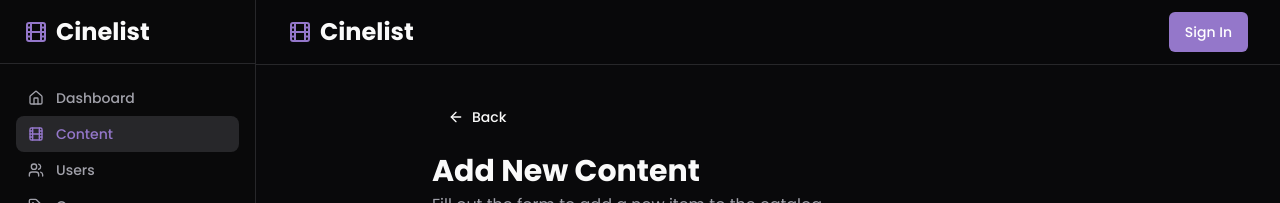
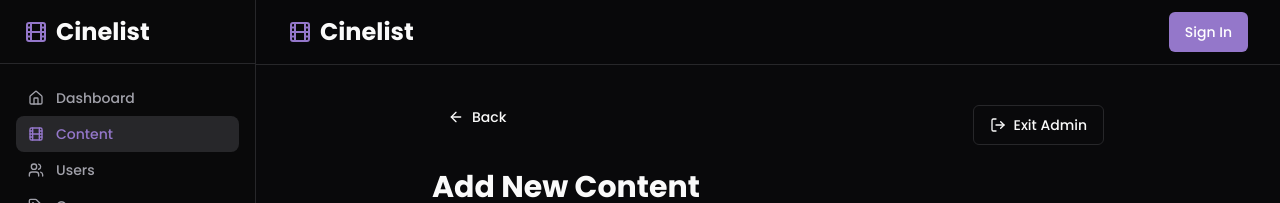
Before and after one commit to kapilkosare/cinelist, a Next.js app: page /admin/movies/new in a window 1280 px wide. Shown: the top 203 px of the page. Built offline with nearby package versions, Linux system fonts and the light colour scheme; no server answers; the database is empty; what @genkit-ai/google-genai, genkit would draw is missing.

Commit message:
updated files

```diff
--- a/src/app/admin/genres/page.tsx
+++ b/src/app/admin/genres/page.tsx
@@ -58,6 +58,7 @@ import { useForm } from 'react-hook-form';
 import { zodResolver } from '@hookform/resolvers/zod';
 import { Label } from '@/components/ui/label';
 import { BackButton } from '@/components/layout/back-button';
+import { ExitAdminButton } from '@/components/layout/exit-admin-button';
 
 const genreSchema = z.object({
   name: z.string().min(1, 'Genre name is required.'),
@@ -158,7 +159,10 @@ export default function AdminGenresPage() {
   return (
     <>
       <AppLayout>
-        <BackButton />
+        <div className="flex justify-between items-center mb-4">
+          <BackButton />
+          <ExitAdminButton />
+        </div>
         <div className="flex items-center justify-between">
           <div>
             <h1 className="text-3xl font-bold font-headline">Genres</h1>
--- a/src/app/admin/movies/edit/[id]/page.tsx
+++ b/src/app/admin/movies/edit/[id]/page.tsx
@@ -7,6 +7,7 @@ import { MovieForm } from '@/components/features/movie-form';
 import { useDoc, useFirestore, useMemoFirebase } from '@/firebase';
 import { doc } from 'firebase/firestore';
 import type { Movie } from '@/lib/types';
+import { ExitAdminButton } from '@/components/layout/exit-admin-button';
 
 interface EditMoviePageProps {
   params: Promise<{
@@ -23,7 +24,10 @@ export default function EditMoviePage({ params }: EditMoviePageProps) {
   return (
     <AppLayout>
       <div className="max-w-2xl mx-auto">
-        <BackButton />
+        <div className="flex justify-between items-center mb-4">
+            <BackButton />
+            <ExitAdminButton />
+        </div>
         <h1 className="text-3xl font-bold font-headline">Edit Content</h1>
         <p className="text-muted-foreground mt-1">Update the content details below.</p>
         {isLoading ? (
--- a/src/app/admin/movies/new/page.tsx
+++ b/src/app/admin/movies/new/page.tsx
@@ -3,12 +3,16 @@
 import { AppLayout } from '@/components/layout/app-layout';
 import { BackButton } from '@/components/layout/back-button';
 import { MovieForm } from '@/components/features/movie-form';
+import { ExitAdminButton } from '@/components/layout/exit-admin-button';
 
 export default function NewMoviePage() {
   return (
     <AppLayout>
       <div className="max-w-2xl mx-auto">
-        <BackButton />
+        <div className="flex justify-between items-center mb-4">
+            <BackButton />
+            <ExitAdminButton />
+        </div>
         <h1 className="text-3xl font-bold font-headline">Add New Content</h1>
         <p className="text-muted-foreground mt-1">Fill out the form to add a new item to the catalog.</p>
         <MovieForm />
--- a/src/app/admin/movies/page.tsx
+++ b/src/app/admin/movies/page.tsx
@@ -49,6 +49,7 @@ import { deleteDocumentNonBlocking } from '@/firebase/non-blocking-updates';
 import { doc } from 'firebase/firestore';
 import { useToast } from '@/hooks/use-toast';
 import { BackButton } from '@/components/layout/back-button';
+import { ExitAdminButton } from '@/components/layout/exit-admin-button';
 
 export default function AdminMoviesPage() {
   const { user, appUser, isUserLoading } = useUser();
@@ -106,7 +107,10 @@ export default function AdminMoviesPage() {
   return (
     <>
       <AppLayout>
-        <BackButton />
+        <div className="flex justify-between items-center mb-4">
+          <BackButton />
+          <ExitAdminButton />
+        </div>
         <div className="flex items-center justify-between">
           <div>
             <h1 className="text-3xl font-bold font-headline">Content Catalog</h1>
--- a/src/app/admin/page.tsx
+++ b/src/app/admin/page.tsx
@@ -7,6 +7,7 @@ import { useEffect } from 'react';
 import Link from 'next/link';
 import { Card, CardHeader, CardTitle, CardDescription, CardContent } from '@/components/ui/card';
 import { Film, Users, Tag } from 'lucide-react';
+import { ExitAdminButton } from '@/components/layout/exit-admin-button';
 
 
 export default function AdminDashboardPage() {
@@ -34,6 +35,7 @@ export default function AdminDashboardPage() {
       <div className="container py-8">
         <div className="flex items-center justify-between space-y-2">
           <h2 className="text-3xl font-bold tracking-tight">Admin Dashboard</h2>
+          <ExitAdminButton />
         </div>
         <div className="grid gap-4 md:grid-cols-2 lg:grid-cols-3 mt-8">
             <Link href="/admin/movies">
--- a/src/app/admin/users/page.tsx
+++ b/src/app/admin/users/page.tsx
@@ -63,6 +63,7 @@ import { Avatar, AvatarFallback } from '@/components/ui/avatar';
 import { Switch } from '@/components/ui/switch';
 import { Label } from '@/components/ui/label';
 import { BackButton } from '@/components/layout/back-button';
+import { ExitAdminButton } from '@/components/layout/exit-admin-button';
 
 interface AppSettings {
     isSignupEnabled: boolean;
@@ -174,7 +175,10 @@ export default function AdminUsersPage() {
   return (
     <>
       <AppLayout>
-        <BackButton />
+        <div className="flex justify-between items-center mb-4">
+            <BackButton />
+            <ExitAdminButton />
+        </div>
         <div className="flex items-center justify-between">
           <div>
             <h1 className="text-3xl font-bold font-headline">Users</h1>
--- /dev/null
+++ b/src/components/layout/exit-admin-button.tsx
@@ -0,0 +1,16 @@
+'use client';
+
+import Link from 'next/link';
+import { Button } from '@/components/ui/button';
+import { LogOut } from 'lucide-react';
+
+export function ExitAdminButton() {
+  return (
+    <Button variant="outline" asChild>
+      <Link href="/">
+        <LogOut className="mr-2 h-4 w-4" />
+        Exit Admin
+      </Link>
+    </Button>
+  );
+}
```
